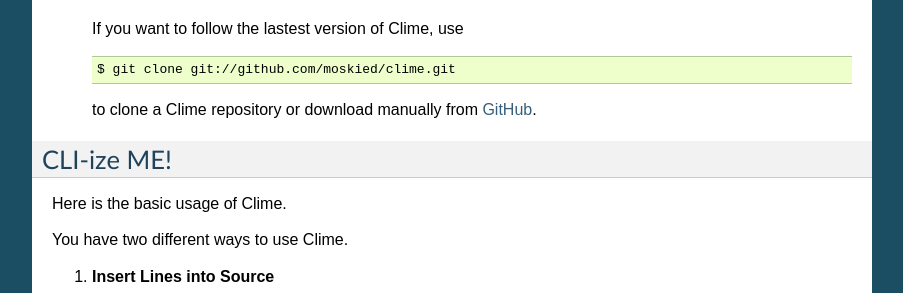
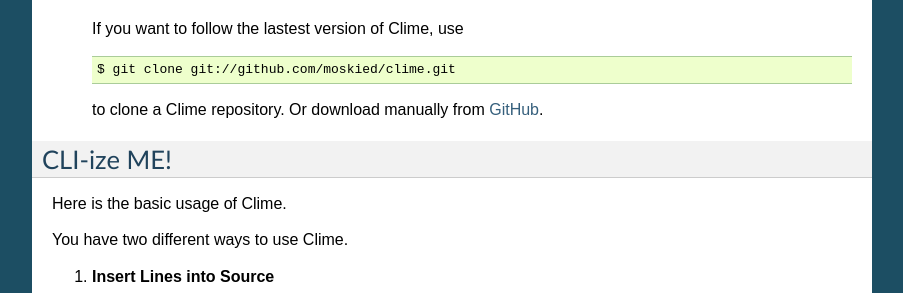
Before and after one commit to moskytw/clime, a Sphinx documentation site: the page built from docs/index.rst, in a window 1280 px wide and 900 px high, scrolled down 373 px. Shown: the part 159-452 px from the top of the window, without its empty margins (198-1101 px from the left). Built offline with Sphinx 7.4.7, drawn with Linux system fonts in a browser that asks for light colours.

Commit message:
corrected a little flaw

```diff
--- a/README.rst
+++ b/README.rst
@@ -29,7 +29,7 @@
 
      $ git clone git://github.com/moskied/clime.git
 
-   to clone a Clime repository or download manually from GitHub_.
+   to clone a Clime repository. Or download manually from GitHub_.
 
 .. _GitHub:
     http://github.com/moskied/clime
--- a/docs/index.rst
+++ b/docs/index.rst
@@ -34,7 +34,7 @@
 
      $ git clone git://github.com/moskied/clime.git
 
-   to clone a Clime repository or download manually from GitHub_.
+   to clone a Clime repository. Or download manually from GitHub_.
 
 .. _GitHub:
     http://github.com/moskied/clime
```
